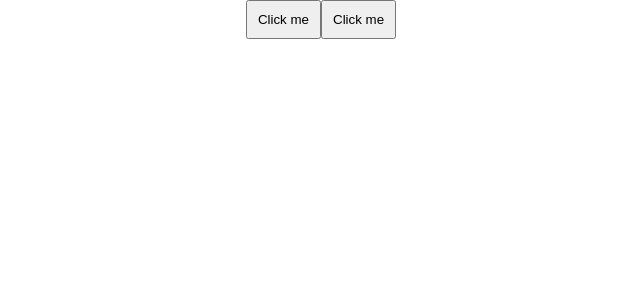
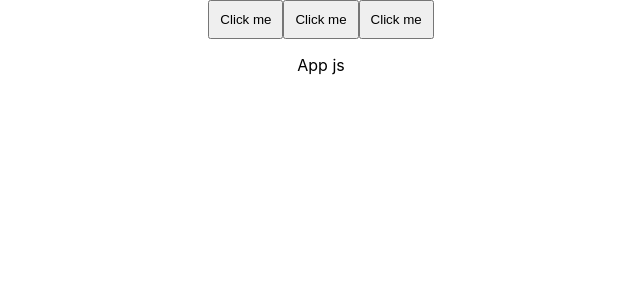
Before and after one commit to iamrabie/pull-request, a React (Create React App) app in the folder dummy/: page / in a window 1280 px wide. Shown: the top 300 px of the page, without its empty margins (319-959 px from the left). Built offline with nearby package versions, Linux system fonts and the light colour scheme.

Commit message:
added a line

```diff
--- a/dummy/src/App.js
+++ b/dummy/src/App.js
@@ -7,7 +7,8 @@ function App() {
     <div className="App">
       <Button />
       <Button />
-
+      <Button />
+      <p>App js</p>
     </div>
   );
 }
```
